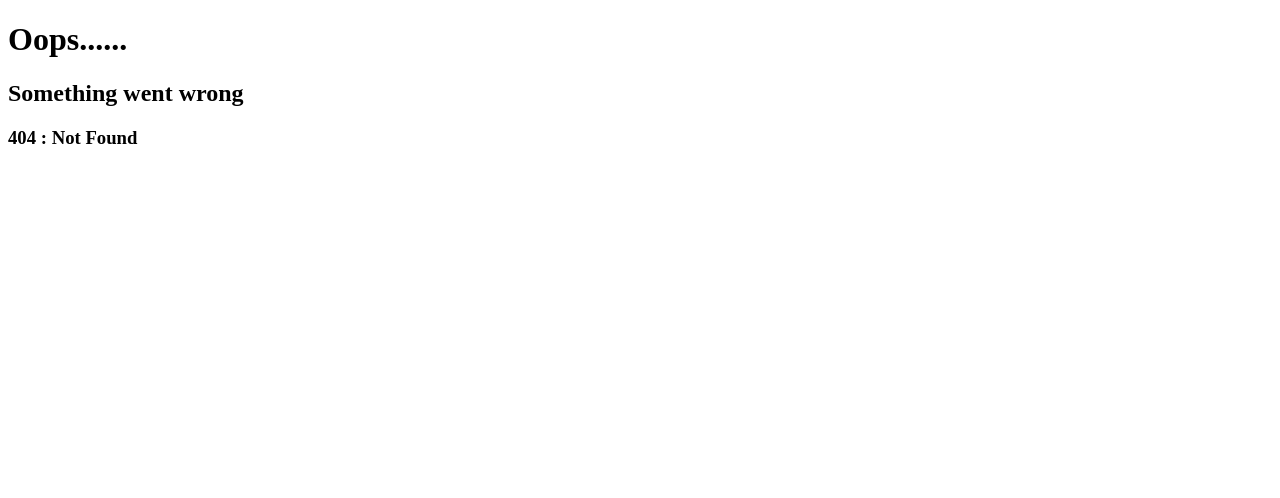
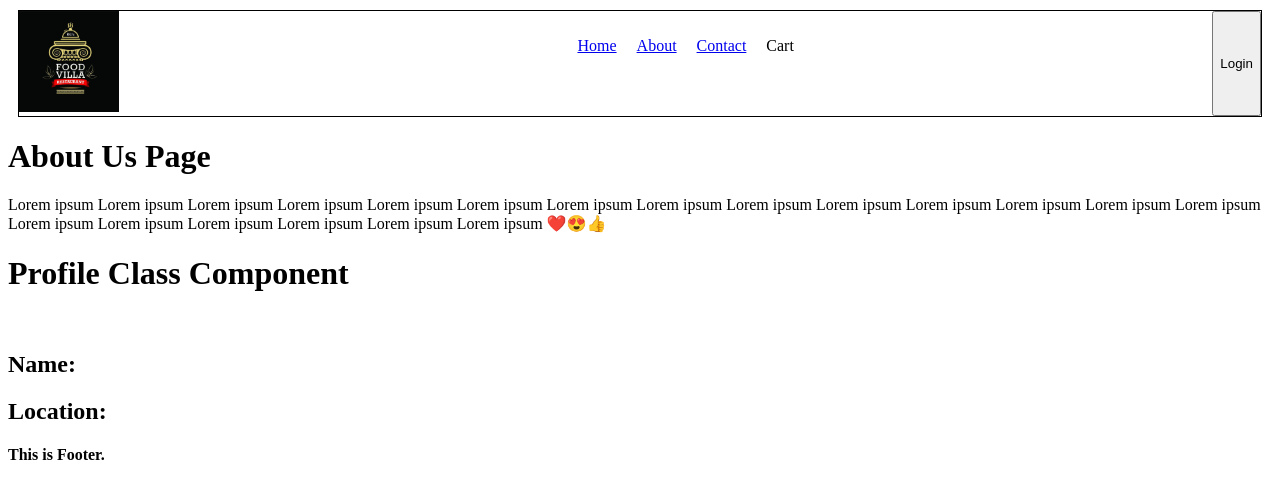
Before and after one commit to errinku44/react-class, a React (Vite) app: page /about/profile in a window 1280 px wide. Before the commit this address had no page. Shown: the top 498 px of the page. Built offline with nearby package versions, Linux system fonts and the light colour scheme; no server answers.

Commit message:
code assignment get classy

```diff
--- a/src/components/About.js
+++ b/src/components/About.js
@@ -1,16 +1,26 @@
-const About = () => {
+import React from "react";
+import Profile from "./ProfileClass";
+class About extends React.Component {
+  constructor(props) {
+    super(props);
+  }
+
+  componentDidMount(){}
+
+  render() {
     return (
       <div>
         <h1>About Us Page</h1>
         <p>
-        {" "}
-        Lorem ipsum Lorem ipsum Lorem ipsum Lorem ipsum Lorem ipsum Lorem ipsum
-        Lorem ipsum Lorem ipsum Lorem ipsum Lorem ipsum Lorem ipsum Lorem ipsum
-        Lorem ipsum Lorem ipsum Lorem ipsum Lorem ipsum Lorem ipsum Lorem ipsum
-        Lorem ipsum Lorem ipsum ❤️😍👍
+          Lorem ipsum Lorem ipsum Lorem ipsum Lorem ipsum Lorem ipsum Lorem
+          ipsum Lorem ipsum Lorem ipsum Lorem ipsum Lorem ipsum Lorem ipsum
+          Lorem ipsum Lorem ipsum Lorem ipsum Lorem ipsum Lorem ipsum Lorem
+          ipsum Lorem ipsum Lorem ipsum Lorem ipsum ❤️😍👍
         </p>
+        <Profile />
       </div>
     );
-};
+  }
+}
 
 export default About;
--- /dev/null
+++ b/src/components/Profile.js
@@ -0,0 +1,14 @@
+import { useState } from "react";
+
+const Profile = (props) => {
+  const [count, setCount] = useState(0);
+  return (
+    <div>
+      <h2>Profile Component</h2>
+      <h2>Count: {count}</h2>
+      <button onClick={() => setCount(1)}>SetCount</button>
+    </div>
+  );
+};
+
+export default Profile;
--- /dev/null
+++ b/src/components/ProfileClass.js
@@ -0,0 +1,34 @@
+import React from "react";
+
+class Profile extends React.Component {
+  constructor(props) {
+    super(props);
+    this.state = {
+      userInfo: {
+        name: '',
+        locationL:'',
+        avatar_url: ''
+      },
+    };
+  }
+
+  async componentDidMount() {
+    const data = await fetch("https://api.github.com/users/errinku44");
+    const json = await data.json();
+    this.setState({ userInfo: json });
+  }
+
+  render() {
+    const { name, location, avatar_url } = this.state.userInfo;
+    return (
+      <div>
+        <h1>Profile Class Component</h1>
+        <img src={avatar_url} />
+        <h2>Name: {name}</h2>
+        <h2>Location: {location}</h2>
+      </div>
+    );
+  }
+}
+
+export default Profile;
```
Also changed, not shown: src/App.js (+7 -0 lines). Lines whose indentation alone changed are shown as unchanged.
